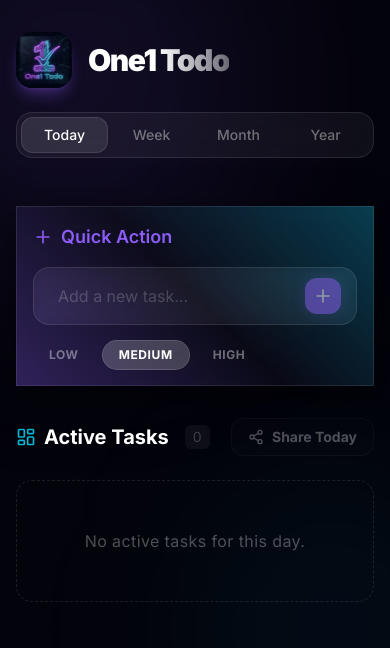
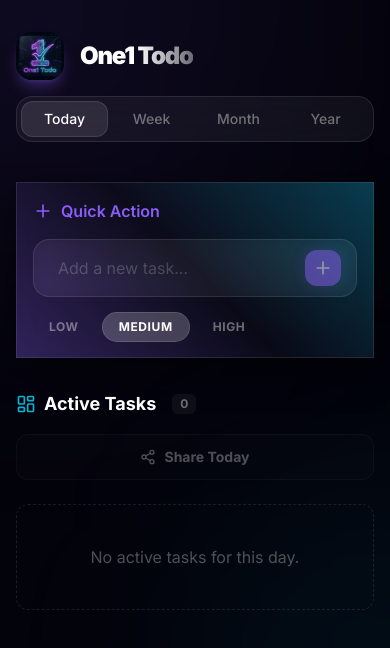
Before and after one commit to Surajshaw08/One1Todo, a Next.js app: page / in a window 390 px wide. Shown: the top 648 px of the page. Built offline with nearby package versions, Linux system fonts and the light colour scheme.

Commit message:
feat: Implement full-featured Todo application page with task management, filtering, and sharing capabilities.

```diff
--- a/src/app/page.tsx
+++ b/src/app/page.tsx
@@ -9,7 +9,14 @@ import { TaskInput } from '@/components/TaskInput';
 import { TaskItem } from '@/components/TaskItem';
 import { GlassCard } from '@/components/ui/GlassCard';
 import { motion, AnimatePresence } from 'framer-motion';
-import { Sparkles, LayoutDashboard, CheckCircle, Share2, Plus, Copy, Check } from 'lucide-react';
+import {
+  Sparkles,
+  LayoutDashboard,
+  CheckCircle,
+  Share2,
+  Plus,
+  Check
+} from 'lucide-react';
 import { encodeTasks, decodeTasks } from '@/lib/sharing';
 import Image from 'next/image';
 
@@ -23,7 +30,15 @@ function TodoAppContent() {
   const router = {
     replace: (url: string) => window.history.replaceState({}, '', url)
   };
-  const { tasks, isLoaded, addTask, toggleTask, deleteTask, filterTasksByView } = useTodoStore();
+
+  const {
+    tasks,
+    isLoaded,
+    addTask,
+    toggleTask,
+    deleteTask,
+    filterTasksByView
+  } = useTodoStore();
 
   useEffect(() => {
     const encoded = searchParams.get('tasks');
@@ -52,9 +67,10 @@ function TodoAppContent() {
   const handleShare = () => {
     const todayTasks = filterTasksByView('day', new Date());
     if (todayTasks.length === 0) {
-      alert("No tasks to share for today!");
+      alert('No tasks to share for today!');
       return;
     }
+
     const encoded = encodeTasks(todayTasks);
     const url = `${window.location.origin}${window.location.pathname}?tasks=${encoded}`;
 
@@ -73,91 +89,105 @@ function TodoAppContent() {
   }
 
   return (
-    <main className="min-h-dvh bg-ai-navy relative overflow-hidden pb-20">
-      {/* Background Blobs - Fixed for smoother performance */}
-      <div className="fixed top-[-10%] left-[-10%] w-[60%] h-[40%] bg-ai-purple/20 blur-[120px] rounded-full animate-ai-float pointer-events-none" />
-      <div className="fixed bottom-[10%] right-[-10%] w-[50%] h-[30%] bg-ai-cyan/10 blur-[100px] rounded-full animate-ai-float pointer-events-none" style={{ animationDelay: '-2s' }} />
+    <main className="min-h-dvh bg-ai-navy relative overflow-hidden pb-24">
+      {/* Background Effects */}
+      <div className="fixed -top-1/4 -left-1/4 w-[70%] h-[50%] bg-ai-purple/20 blur-[140px] rounded-full pointer-events-none" />
+      <div className="fixed bottom-0 -right-1/4 w-[60%] h-[40%] bg-ai-cyan/10 blur-[120px] rounded-full pointer-events-none" />
 
-      <div className="max-w-4xl mx-auto px-4 md:px-6 pt-8 md:pt-12 relative z-10">
-        {/* Header - Unified Desktop Design Made Responsive */}
-        <header className="flex items-center justify-between gap-6 mb-12 flex-wrap">
+      <div className="max-w-4xl mx-auto px-4 sm:px-6 lg:px-8 pt-8 relative z-10">
+        {/* Header */}
+        <header className="flex flex-col sm:flex-row sm:items-center sm:justify-between gap-4 mb-10">
           <div className="flex items-center gap-4">
-            <div className="relative w-14 h-14 rounded-2xl overflow-hidden shadow-lg shadow-ai-purple/30 group shrink-0">
+            <div className="relative w-12 h-12 sm:w-14 sm:h-14 rounded-2xl overflow-hidden shadow-lg shadow-ai-purple/30 shrink-0">
               <Image
                 src="/logo.png"
                 alt="One1 Todo Logo"
                 fill
-                className="object-cover group-hover:scale-110 transition-transform duration-500"
+                className="object-cover"
               />
             </div>
-            <h1 className="text-3xl font-black tracking-tighter bg-clip-text text-transparent bg-linear-to-r from-white via-white to-white/40">
+            <h1 className="text-2xl sm:text-3xl font-black tracking-tighter bg-clip-text text-transparent bg-linear-to-r from-white via-white to-white/40">
               One1 Todo
             </h1>
           </div>
-          <ViewSwitcher currentView={currentView} onViewChange={setCurrentView} />
+
+          <div className="w-full sm:w-auto overflow-x-auto">
+            <ViewSwitcher
+              currentView={currentView}
+              onViewChange={setCurrentView}
+            />
+          </div>
         </header>
 
-        {/* Shared Tasks Notification */}
+        {/* Shared Tasks */}
         <AnimatePresence>
           {sharedTasks && (
             <motion.div
-              initial={{ height: 0, opacity: 0 }}
-              animate={{ height: 'auto', opacity: 1 }}
-              exit={{ height: 0, opacity: 0 }}
+              initial={{ opacity: 0, height: 0 }}
+              animate={{ opacity: 1, height: 'auto' }}
+              exit={{ opacity: 0, height: 0 }}
               className="mb-8"
             >
               <GlassCard className="border-ai-cyan/30 bg-ai-cyan/5">
-                <div className="flex items-center justify-between mb-4">
+                <div className="flex flex-col sm:flex-row sm:items-center sm:justify-between gap-3 mb-4">
                   <div className="flex items-center gap-2 text-ai-cyan">
                     <Sparkles className="w-5 h-5" />
-                    <span className="font-bold">Suraj shared tasks with you!</span>
+                    <span className="font-bold">
+                      Suraj shared tasks with you!
+                    </span>
                   </div>
                   <button
                     onClick={clearShareUrl}
-                    className="text-white/40 hover:text-white transition-colors"
+                    className="text-white/40 hover:text-white transition"
                   >
                     Dismiss
                   </button>
                 </div>
+
                 <div className="grid gap-2">
                   {sharedTasks.map(task => (
-                    <div key={task.id} className="flex items-center gap-3 p-3 bg-white/5 rounded-xl border border-white/5">
-                      <CheckCircle className="w-4 h-4 text-ai-cyan/50" />
-                      <span className="text-sm font-medium">{task.text}</span>
+                    <div
+                      key={task.id}
+                      className="flex items-start gap-3 p-3 bg-white/5 rounded-xl border border-white/5"
+                    >
+                      <CheckCircle className="w-4 h-4 text-ai-cyan/60 mt-0.5" />
+                      <span className="text-sm">{task.text}</span>
                     </div>
                   ))}
                 </div>
+
                 <button
                   onClick={() => {
-                    sharedTasks.forEach(t => addTask(t.text, t.priority));
+                    sharedTasks.forEach(t =>
+                      addTask(t.text, t.priority)
+                    );
                     clearShareUrl();
                   }}
-                  className="mt-4 w-full py-2 bg-ai-cyan text-ai-navy font-bold rounded-xl hover:opacity-90 transition-opacity"
+                  className="mt-4 w-full py-3 bg-ai-cyan text-ai-navy font-bold rounded-xl"
                 >
-                  Import these tasks to my list
+                  Import tasks
                 </button>
               </GlassCard>
             </motion.div>
           )}
         </AnimatePresence>
 
-        <div className="grid gap-8">
-          {/* New Task Section */}
-          <GlassCard glow className="border-ai-purple/20">
-            <h2 className="text-lg font-semibold mb-4 flex items-center gap-2 text-ai-purple">
+        {/* Quick Action */}
+        <GlassCard glow className="border-ai-purple/20 mb-8">
+          <h2 className="text-base sm:text-lg font-semibold mb-4 flex items-center gap-2 text-ai-purple">
             <Plus className="w-5 h-5" />
             Quick Action
           </h2>
           <TaskInput onAdd={addTask} />
         </GlassCard>
 
-          {/* Task List Section */}
+        {/* Active Tasks */}
         <div className="space-y-6">
-            <div className="flex items-center justify-between">
-              <h2 className="text-xl font-bold flex items-center gap-2">
+          <div className="flex flex-col sm:flex-row sm:items-center sm:justify-between gap-4">
+            <h2 className="text-lg sm:text-xl font-bold flex items-center gap-2">
               <LayoutDashboard className="w-5 h-5 text-ai-cyan" />
               Active Tasks
-                <span className="text-white/20 ml-2 font-normal text-sm bg-white/5 px-2 py-0.5 rounded-md">
+              <span className="ml-2 text-xs bg-white/5 px-2 py-0.5 rounded-md text-white/40">
                 {activeTasks.length}
               </span>
             </h2>
@@ -165,16 +195,20 @@ function TodoAppContent() {
             <button
               onClick={handleShare}
               disabled={activeTasks.length === 0}
-                className="flex items-center gap-2 px-4 py-2 bg-white/5 border border-white/10 rounded-xl hover:bg-white/10 transition-all text-sm font-bold disabled:opacity-30 disabled:cursor-not-allowed group"
+              className="flex items-center justify-center gap-2 px-4 py-3 sm:py-2 bg-white/5 border border-white/10 rounded-xl text-sm font-bold disabled:opacity-30"
             >
-                {isCopying ? <Check className="w-4 h-4 text-green-400" /> : <Share2 className="w-4 h-4 group-hover:text-ai-cyan transition-colors" />}
-                {isCopying ? "Link Copied!" : "Share Today"}
+              {isCopying ? (
+                <Check className="w-4 h-4 text-green-400" />
+              ) : (
+                <Share2 className="w-4 h-4" />
+              )}
+              {isCopying ? 'Link Copied' : 'Share Today'}
             </button>
           </div>
 
           <div className="grid gap-3">
-              <AnimatePresence mode="popLayout">
-                {activeTasks.length > 0 ? (
+            <AnimatePresence>
+              {activeTasks.length ? (
                 activeTasks.map(task => (
                   <TaskItem
                     key={task.id}
@@ -187,24 +221,25 @@ function TodoAppContent() {
                 <motion.div
                   initial={{ opacity: 0 }}
                   animate={{ opacity: 1 }}
-                    className="p-12 text-center rounded-2xl border border-dashed border-white/10"
+                  className="p-10 text-center rounded-xl border border-dashed border-white/10"
                 >
-                    <p className="text-white/30 tracking-wide">No active tasks for this {currentView}.</p>
+                  <p className="text-white/30">
+                    No active tasks for this {currentView}.
+                  </p>
                 </motion.div>
               )}
             </AnimatePresence>
           </div>
         </div>
 
-          {/* Completed Section */}
+        {/* Completed */}
         {completedTasks.length > 0 && (
-            <div className="space-y-4 pt-4 border-t border-white/5">
-              <h3 className="text-sm font-bold uppercase tracking-wider text-white/30 flex items-center gap-2">
+          <div className="mt-8 pt-6 border-t border-white/5">
+            <h3 className="text-xs uppercase tracking-wider text-white/30 flex items-center gap-2 mb-3">
               <CheckCircle className="w-4 h-4" />
               Completed
             </h3>
             <div className="grid gap-3">
-                <AnimatePresence>
               {completedTasks.map(task => (
                 <TaskItem
                   key={task.id}
@@ -213,11 +248,9 @@ function TodoAppContent() {
                   onDelete={deleteTask}
                 />
               ))}
-                </AnimatePresence>
             </div>
           </div>
         )}
-        </div>
       </div>
     </main>
   );
@@ -225,11 +258,13 @@ function TodoAppContent() {
 
 export default function Home() {
   return (
-    <Suspense fallback={
+    <Suspense
+      fallback={
         <div className="min-h-screen bg-ai-navy flex items-center justify-center">
           <div className="w-12 h-12 border-4 border-ai-purple border-t-transparent rounded-full animate-spin" />
         </div>
-    }>
+      }
+    >
       <TodoAppContent />
     </Suspense>
   );
```
Lines whose indentation alone changed are shown as unchanged.
